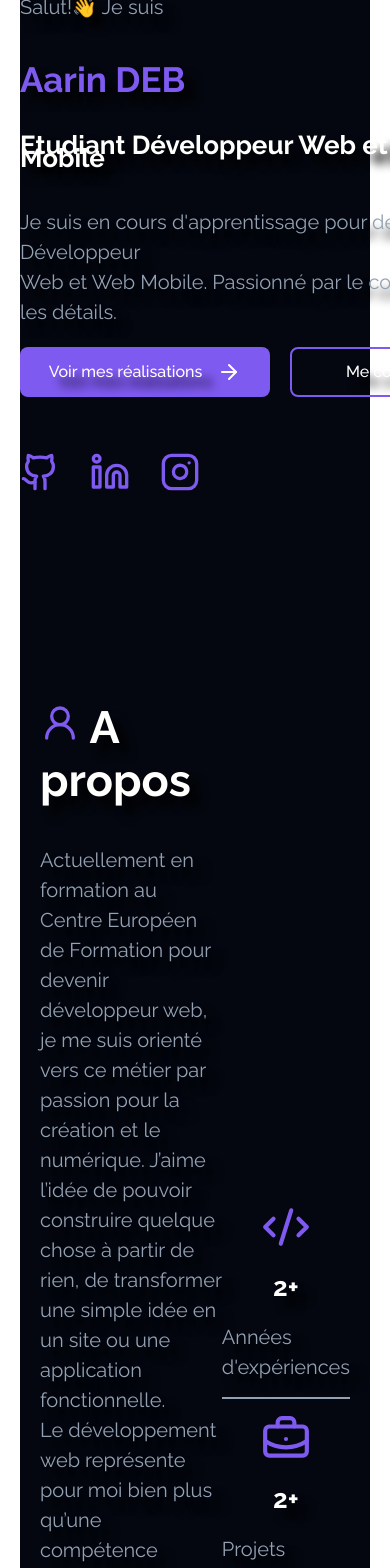
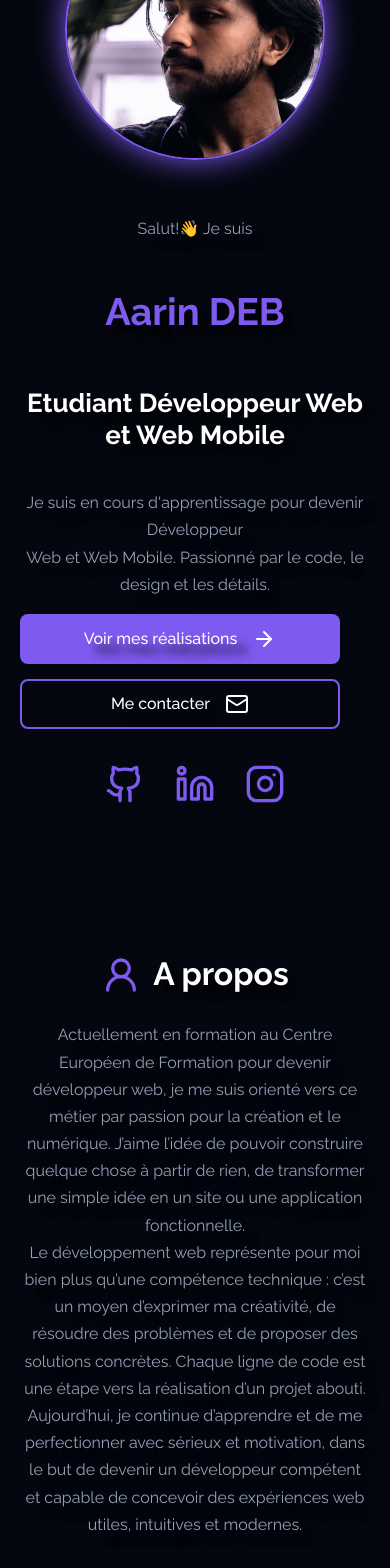
Before and after one commit to userXXIIXII/Projet-Bilan-Vue, a Vue app: page / in a window 390 px wide. Shown: the part 260-1828 px from the top of the page. Built offline with nearby package versions, Linux system fonts and the light colour scheme.

Commit message:
Media queries v2

```diff
--- a/src/components/About.vue
+++ b/src/components/About.vue
@@ -107,35 +107,71 @@
     }
 
     @media (max-width: 768px) {
-
         section {
             min-height: auto;
+            flex-direction: column;
+            align-items: center;
+            justify-content: center;
+            gap: 45px;
             padding: 60px 20px;
-            gap: 0;
+            text-align: center;
         }
 
-        .container {
-            flex-direction: column;
+        .left {
+            align-items: center;
         }
 
-        .aboutPic {
-            width: 90%;
+        .bio {
+            max-width: 100%;
+        }
+
+        h1 {
+            font-size: 32px;
+            display: flex;
+            align-items: center;
+            gap: 12px;
+            justify-content: center;
+        }
+
+        .right {
+            width: 100%;
+            gap: 25px;
+        }
+
+        .detail {
+            gap: 12px;
+        }
+
+        span {
+            width: 100%;
         }
     }
 
     @media (min-width: 769px) and (max-width: 1024px) {
         section {
             min-height: auto;
-            padding: 60px 20px;
-            gap: 0;
+            flex-direction: column;
+            align-items: center;
+            gap: 50px;
+            padding: 80px 40px;
+            text-align: center;
         }
 
-        .container {
-            flex-direction: column;
+        .left {
+            align-items: center;
         }
 
-        .aboutPic {
-            width: 90%;
+        .bio {
+            max-width: 850px;
+        }
+
+        .right {
+            width: 100%;
+            max-width: 700px;
+        }
+
+        span {
+            width: 100%;
         }
     }
 </style>
--- a/src/components/Contact.vue
+++ b/src/components/Contact.vue
@@ -219,23 +219,48 @@ button:hover {
     font-weight: 500;
 }
 
-/* Mobile */
     @media (max-width: 768px) {
         section {
             min-height: auto;
             flex-direction: column;
             align-items: stretch;
-        gap: 40px;
+            gap: 35px;
             padding: 60px 20px;
+            text-align: center;
+        }
+
+        .contactBio h2 {
+            justify-content: center;
         }
 
         .info {
             padding-left: 0;
             border-left: none;
+            align-items: center;
+            gap: 18px;
+        }
+
+        .info p {
+            justify-content: center;
+            flex-wrap: wrap;
+            text-align: center;
+        }
+
+        .contact {
+            max-width: 100%;
         }
 
         .form-row {
             flex-direction: column;
+        }
+
+        input,
+        textarea {
+            font-size: 16px;
+        }
+
+        textarea {
+            min-height: 150px;
         }
 
         button {
@@ -244,19 +269,32 @@ button:hover {
         }
     }
 
-/* Tablette */
     @media (min-width: 769px) and (max-width: 1024px) {
         section {
             min-height: auto;
             flex-direction: column;
             align-items: stretch;
             gap: 40px;
-        padding: 60px 30px;
+            padding: 80px 40px;
+            text-align: center;
+        }
+
+        .contactBio h2 {
+            justify-content: center;
         }
 
         .info {
             padding-left: 0;
             border-left: none;
+            align-items: center;
+        }
+
+        .contact {
+            max-width: 100%;
+        }
+
+        button {
+            align-self: center;
         }
     }
 </style>
--- a/src/components/Footer.vue
+++ b/src/components/Footer.vue
@@ -62,4 +62,34 @@
     h2 {
         font-size: 22px;
     }
+
+    @media (max-width: 768px) {
+    .footer {
+        flex-direction: column;
+        gap: 20px;
+        padding: 30px 20px;
+        text-align: center;
+    }
+
+    .social {
+        gap: 20px;
+    }
+
+    p {
+        font-size: 14px;
+    }
+
+    h2 {
+        font-size: 20px;
+    }
+}
+
+@media (min-width: 769px) and (max-width: 1024px) {
+    .footer {
+        flex-direction: column;
+        gap: 20px;
+        padding: 35px 30px;
+        text-align: center;
+    }
+}
 </style>
--- a/src/components/Header.vue
+++ b/src/components/Header.vue
@@ -169,59 +169,56 @@
     }
 
     @media (max-width: 768px) {
-
     header {
-            flex-direction: row;
-            height: auto;
-            padding: 20px;
+        height: 90px;
+        padding: 0 20px;
+        justify-content: space-between;
     }
 
     .logo {
-            height: 120px;
+        height: 75px;
     }
 
-        /* burger visible */
+    .btn-cv {
+        display: none;
+    }
+
     .burger {
         display: block;
+        z-index: 200;
     }
 
-        /* menu caché */
     nav {
         position: absolute;
-            top: 100%;
+        top: 90px;
         left: 0;
         width: 100%;
 
-            background-image: linear-gradient(rgba(22, 22, 26, 0.65), rgba(22, 22, 26, 0.65)),
-            url("@/assets/theme.png");
-            background-position: center;
-            background-size: cover;
-
+        background: #04070f;
+        border-top: 1px solid #7f5af0;
         box-shadow: 0 15px 30px black;
-            border-top: 1px solid #9b8cff;
-
-            display: flex;
-            flex-direction: column;
-            align-items: center;
-            padding: 20px 0;
 
         opacity: 0;
         visibility: hidden;
-            transform: translateY(-20px);
+        transform: translateY(-15px);
 
         transition: opacity 0.3s ease, transform 0.3s ease, visibility 0.3s ease;
     }
 
-        /* menu ouvert */
     nav.open {
-            display: flex;
         opacity: 1;
         visibility: visible;
         transform: translateY(0);
     }
 
+    nav ul {
+        flex-direction: column;
+        align-items: center;
+        gap: 25px;
+        padding: 30px 0;
+    }
+
     nav a {
-            margin: 10px 0;
         font-size: 18px;
     }
 }
@@ -230,56 +227,29 @@
 
     @media (min-width: 769px) and (max-width: 1024px) {
     header {
-            height: 160px;
-            padding: 0 20px;
+        height: 100px;
+        padding: 0 30px;
         justify-content: space-between;
     }
 
     .logo {
-            height: 150px;
+        height: 85px;
     }
 
-        /* burger visible */
-        .burger {
-            display: block;
+    ul {
+        gap: 25px;
     }
 
-        nav {
-            position: absolute;
-            top: 100%;
-            left: 0;
-            width: 100%;
-
-            background-image: linear-gradient(rgba(22, 22, 26, 0.65), rgba(22, 22, 26, 0.65)),
-            url("@/assets/theme.png");
-            background-position: center;
-            background-size: cover;
-
-            box-shadow: 0 15px 30px black;
-            border-top: 1px solid #9b8cff;
-
-            display: flex;
-            flex-direction: column;
-            align-items: center;
-            padding: 20px 0;
-
-            opacity: 0;
-            visibility: hidden;
-            transform: translateY(-20px);
-
-            transition: opacity 0.3s ease, transform 0.3s ease, visibility 0.3s ease;
+    .btn-cv {
+        width: 170px;
+        height: 42px;
+        font-size: 14px;
+        gap: 10px;
     }
 
-        nav.open {
-            display: flex;
-            opacity: 1;
-            visibility: visible;
-            transform: translateY(0);
-        }
-
-        nav a {
-            margin: 10px 0;
-            font-size: 20px;
+    .icon {
+        height: 18px;
+        width: 18px;
     }
 }
 </style>
--- a/src/components/Home.vue
+++ b/src/components/Home.vue
@@ -133,14 +133,82 @@
     }
 
     @media (max-width: 768px) {
+        section {
+            min-height: auto;
+            flex-direction: column-reverse;
+            justify-content: center;
+            gap: 35px;
+            padding: 60px 20px;
+            text-align: center;
+            line-height: 1.2;
+        }
+
+        .left {
+            align-items: center;
+        }
+
+        .left p {
+            max-width: 100%;
+        }
+
+        .right {
+            padding-right: 0;
+        }
+
         .pp {
-            height: 300px;
+            height: 260px;
+            max-height: 260px;
+        }
+
+        .btn-home {
+            flex-direction: column;
+            width: 100%;
+            gap: 15px;
+        }
+
+        .btn-project,
+        .btn-contact {
+            width: 100%;
+            max-width: 320px;
+        }
+
+        .social {
+            justify-content: center;
+            padding-top: 35px;
         }
     }
 
     @media (min-width: 769px) and (max-width: 1024px) {
-        .container {
-            padding-top: 150px;
+        section {
+            min-height: auto;
+            flex-direction: column-reverse;
+            justify-content: center;
+            gap: 45px;
+            padding: 80px 40px;
+            text-align: center;
+            line-height: 1.2;
+        }
+
+        .left {
+            align-items: center;
+        }
+
+        .right {
+            padding-right: 0;
+        }
+
+        .pp {
+            height: 360px;
+            max-height: 360px;
+        }
+
+        .btn-home {
+            justify-content: center;
+        }
+
+        .social {
+            justify-content: center;
+            padding-top: 40px;
         }
     }
 </style>
--- a/src/components/Project.vue
+++ b/src/components/Project.vue
@@ -211,20 +211,64 @@ h2 {
     color: #fffffe;
 }
 
-/* Mobile */
     @media (max-width: 768px) {
         section {
+            min-height: auto;
             padding: 60px 20px;
+            gap: 35px;
+        }
+
+        h2 {
+            justify-content: center;
+            text-align: center;
         }
 
         .projects {
             flex-direction: column;
             align-items: center;
+            gap: 30px;
         }
 
         .card {
             width: 100%;
             max-width: 360px;
+            min-height: auto;
+        }
+
+        .image-container {
+            height: 200px;
+        }
+
+        .card-content {
+            padding: 20px;
+        }
+
+        .titre {
+            align-items: flex-start;
+        }
+
+        .card h3 {
+            font-size: 22px;
+        }
+
+        .description {
+            font-size: 15px;
+        }
+    }
+
+    @media (min-width: 769px) and (max-width: 1024px) {
+        section {
+            min-height: auto;
+            padding: 80px 30px;
+            gap: 40px;
+        }
+
+        .projects {
+            gap: 30px;
+        }
+
+        .card {
+            width: 320px;
         }
     }
 </style>
--- a/src/main.css
+++ b/src/main.css
@@ -7,11 +7,14 @@
     box-sizing: border-box;
 }
 
-html, body, #app {
+html,
+body,
+#app {
     margin: 0;
     padding: 0;
     width: 100%;
     min-width: 100%;
+    background: #04070f;
 }
 
 html, body {
@@ -91,30 +94,60 @@ select {
     font-family: inherit;
 }
 
-    @media (max-width: 768px) {
+@media (max-width: 768px) {
         main {
-            margin-top: 120px;
-            padding-left: 20px;
-            padding-right: 20px;
+            margin-top: 100px;
+            padding: 0;
+        }
+
+        section {
+            scroll-margin-top: 100px;
+        }
+
+        a:hover {
+            transform: none;
         }
 
         h1 {
-            font-size: 35px;
+            font-size: 38px;
+            line-height: 1.15;
         }
 
         h2 {
             font-size: 26px;
+            line-height: 1.25;
         }
 
         p {
-            font-size: 20px;
-            line-height: 1.5;
+            font-size: 16px;
+            line-height: 1.7;
+        }
+
+        li {
+            font-size: 17px;
         }
     }
 
     @media (min-width: 769px) and (max-width: 1024px) {
         main {
-            padding: 0 20px;
-            margin-top: 160px;
+            margin-top: 120px;
+            padding: 0;
+        }
+
+        section {
+            scroll-margin-top: 120px;
+        }
+
+        h1 {
+            font-size: 52px;
+            line-height: 1.15;
+        }
+
+        h2 {
+            font-size: 30px;
+        }
+
+        p {
+            font-size: 19px;
         }
     }
```
Lines whose indentation alone changed are shown as unchanged.
